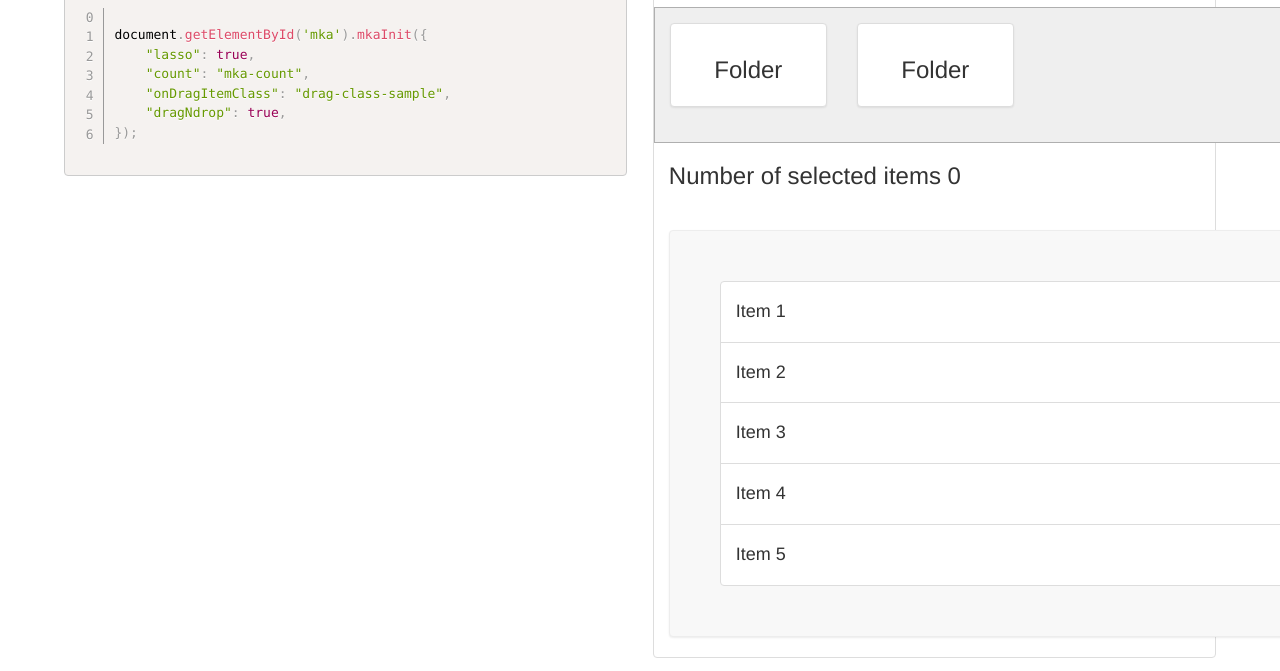
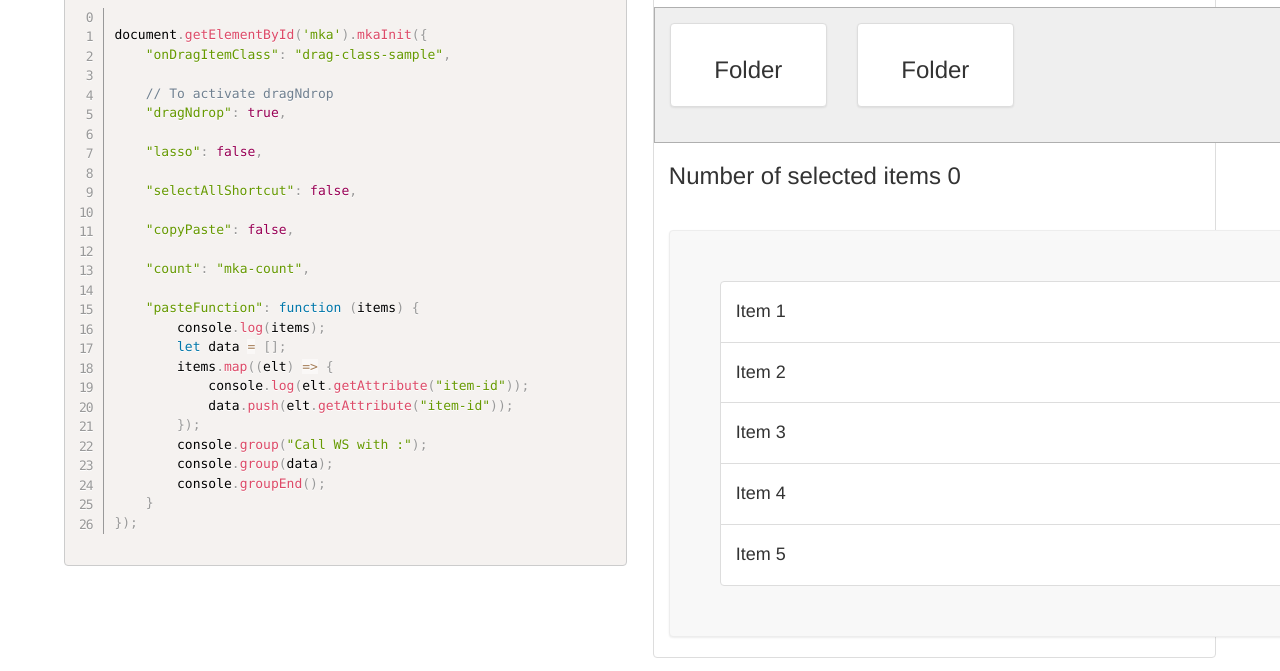
Before and after one commit to Docapost-Agility/mka, a website built with webpack: page demo/dragNDrop/JS.html in a window 1280 px wide. Shown: the part 129-800 px from the top of the page. Built offline with nearby package versions, Linux system fonts and the light colour scheme.

Commit message:
review functioning of mkaInit dragNdrop

```diff
--- a/demo/dragNDrop/JS.html
+++ b/demo/dragNDrop/JS.html
@@ -44,10 +44,30 @@
     <pre class="line-numbers" data-start=0>
 <code class="language-javascript">
 document.getElementById('mka').mkaInit({
-    "lasso": true,
+    "onDragItemClass": "drag-class-sample",
+
+    // To activate dragNdrop
+    "dragNdrop": true,
+
+    "lasso": false,
+
+    "selectAllShortcut": false,
+
+    "copyPaste": false,
+
     "count": "mka-count",
-    "onDragItemClass": "drag-class-sample",
-    "dragNdrop": true,
+
+    "pasteFunction": function (items) {
+        console.log(items);
+        let data = [];
+        items.map((elt) => {
+            console.log(elt.getAttribute("item-id"));
+            data.push(elt.getAttribute("item-id"));
+        });
+        console.group("Call WS with :");
+        console.group(data);
+        console.groupEnd();
+    }
 });
 </code>
 </pre>
@@ -177,10 +197,27 @@ document.getElementById('mka').mkaInit({
 
     <script type="text/javascript">
         document.getElementById('mka').mkaInit({
-            "lasso": true,
-            "count": "mka-count",
             "onDragItemClass": "drag-class-sample",
             "dragNdrop": true,
+            "lasso": false,
+            "selectAllShortcut": false,
+            "copyPaste": false,
+            "count": "mka-count",
+            "pasteFunction": function (items) {
+                console.log(items);
+                let data = [];
+                items.map((elt) => {
+                    console.log(elt.getAttribute("item-id"));
+                    data.push(elt.getAttribute("item-id"));
+                });
+                console.group("Call WS with :");
+                console.group(data);
+                console.groupEnd();
+            }
+            // "dropFunction" : function(ids) {
+            //     console.log(ids);
+            //     console.log("drop du client");
+            // }
         });
     </script>
 </div>
```
Also changed, not shown: demo/dragNDrop/CSS.html (+19 -2 lines), demo/dragNDrop/HTML.html (+19 -2 lines).
